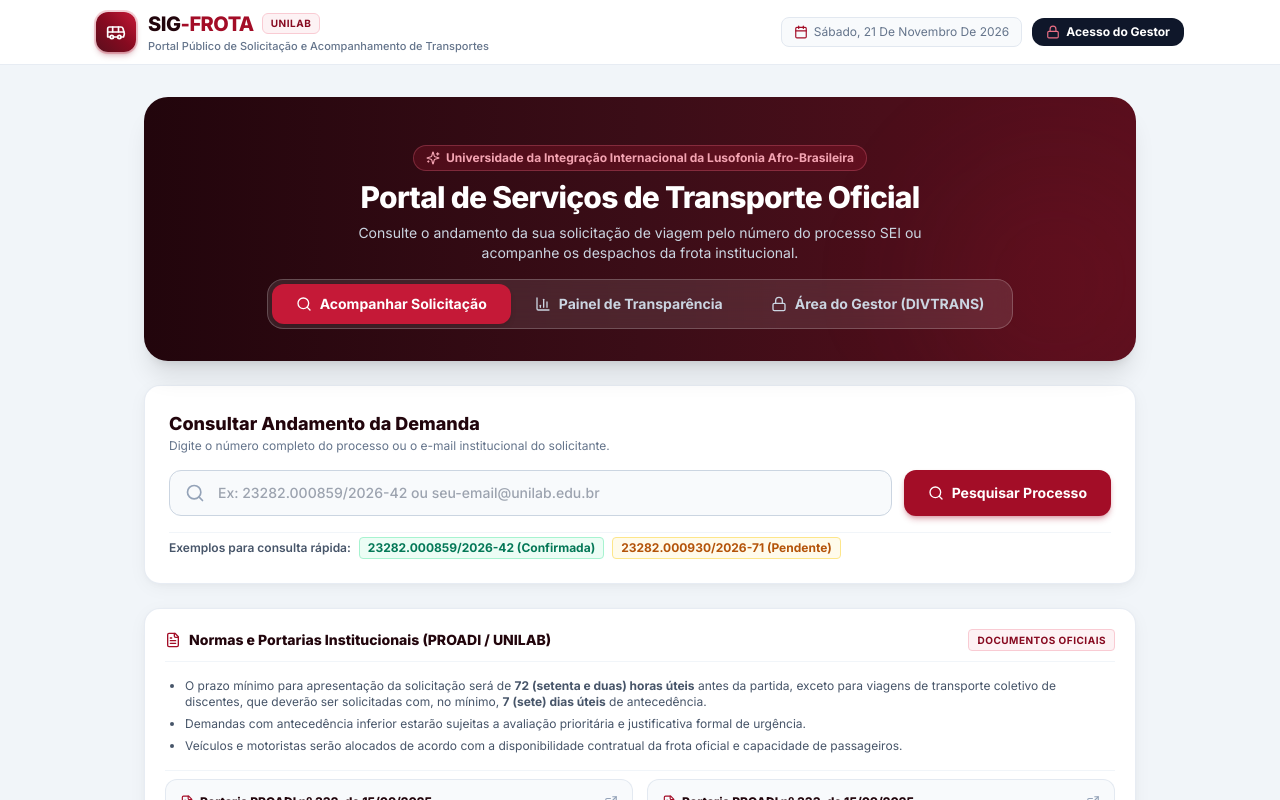
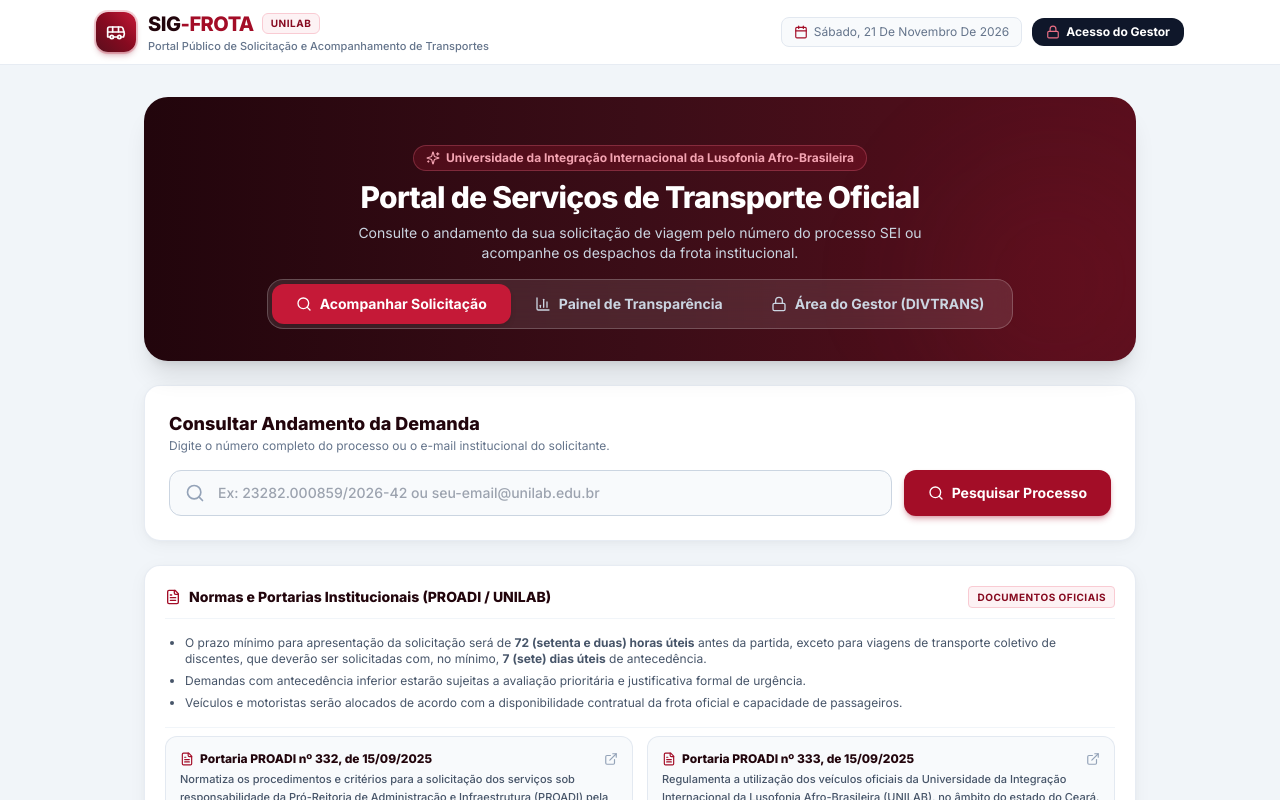
Before and after one commit to divtransunilab-glitch/sig-frotaunilab, a React (Vite) app: page / in a window 1280 px wide. Shown: the top 800 px of the page. Built offline with nearby package versions, Linux system fonts and the light colour scheme; no server answers; the database is empty; the HTML template or start-up script is replaced by a standard one.

Commit message:
fix(portal): remove botoes de exemplos para consulta rapida no Portal do Solicitante

```diff
--- a/src/components/public/PublicPortal.tsx
+++ b/src/components/public/PublicPortal.tsx
@@ -67,14 +67,6 @@ export const PublicPortal: React.FC<PublicPortalProps> = ({
     const results = TripService.searchPublicTrips(searchQuery.trim());
     setSearchResults(results);
     setHasSearched(true);
-  };
-
-  const handleQuickSearchDemo = (num: string) => {
-    setSearchQuery(num);
-    const results = TripService.searchPublicTrips(num);
-    setSearchResults(results);
-    setHasSearched(true);
-    setActiveTab('track');
   };
 
   const handleLoginSubmit = async (e: React.FormEvent) => {
@@ -277,25 +269,6 @@ export const PublicPortal: React.FC<PublicPortalProps> = ({
                   <span>Pesquisar Processo</span>
                 </button>
               </form>
-
-              {/* Quick Demo Shortcuts */}
-              <div className="flex items-center gap-2 text-xs text-slate-500 flex-wrap pt-1 border-t border-slate-100">
-                <span className="font-semibold text-slate-600">Exemplos para consulta rápida:</span>
-                <button
-                  type="button"
-                  onClick={() => handleQuickSearchDemo('23282.000859/2026-42')}
-                  className="text-emerald-700 hover:underline font-bold bg-emerald-50 px-2 py-0.5 rounded border border-emerald-200"
-                >
-                  23282.000859/2026-42 (Confirmada)
-                </button>
-                <button
-                  type="button"
-                  onClick={() => handleQuickSearchDemo('23282.000930/2026-71')}
-                  className="text-amber-700 hover:underline font-bold bg-amber-50 px-2 py-0.5 rounded border border-amber-200"
-                >
-                  23282.000930/2026-71 (Pendente)
-                </button>
-              </div>
             </div>
 
             {/* Results List */}
```
